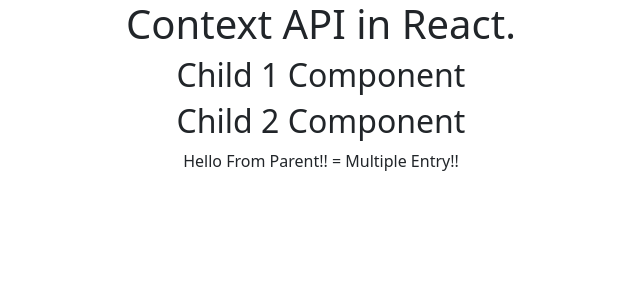
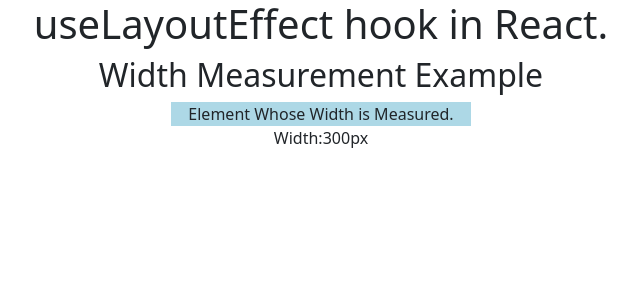
Before and after one commit to AKSHAY0128W/React, a React (Create React App) app: page / in a window 1280 px wide. Shown: the top 300 px of the page, without its empty margins (319-959 px from the left). Built offline with nearby package versions, Linux system fonts and the light colour scheme.

Commit message:
Learn useLayoutEffect hook in React.

```diff
--- a/src/App.jsx
+++ b/src/App.jsx
@@ -1,30 +1,30 @@
-import React, { useState, createContext } from 'react'
+import React, { useState, useRef, useLayoutEffect } from 'react'
 import './App.css'
-import Child1 from './Child1'
-
-// Create, Provider, Consumer
-
-const MyContext = createContext();
-const MyContextNew = createContext();
-
 
 function App() {
 
-  const sharedData = "Hello From Parent!!";
-  const newSharedData = "Multiple Entry!!";
+  const [width, setWidth] = useState(0)
 
+
+  const elementRef = useRef(null)
+
+  useLayoutEffect(() => {
+    if (elementRef.current) {
+      setWidth(elementRef.current.getBoundingClientRect().width)
+    }
+  }, [])
 
   return (
     <div className='App'>
-      <MyContext.Provider value={sharedData}>
-        <MyContextNew.Provider value={newSharedData}>
-          <h1>Context API in React.</h1>
-          <Child1 />
-        </MyContextNew.Provider>
-      </MyContext.Provider>
-    </div>
+
+      <h1>useLayoutEffect hook in React.</h1>
+      <div>
+        <h2>Width Measurement Example</h2>
+        <div ref={elementRef} style={{ width: "300px", background: "lightblue", margin: "auto", textAlign: "center" }}>Element Whose Width is Measured.</div>
+      </div>
+      <p>Width:{width}px</p>
+    </div >
   )
 }
 
 export default App
-export { MyContext, MyContextNew }
--- a/src/Child1.jsx
+++ /dev/null
@@ -1,16 +0,0 @@
-import React from 'react'
-import Child2 from './Child2'
-
-function Child1() {
-   return (
-      <>
-         <h2>Child 1 Component</h2>
-
-         {/* Example 1 */}
-
-         <Child2 />
-      </>
-   )
-}
-
-export default Child1
--- a/src/Child2.jsx
+++ /dev/null
@@ -1,35 +0,0 @@
-import React, { useContext } from 'react'
-import { MyContext, MyContextNew } from './App'
-
-
-function Child2() {
-
-   // const sharedData = useContext(MyContext);
-   // console.log(sharedData)
-
-   return (
-      <>
-         <h2>Child 2 Component</h2>
-
-         <MyContext.Consumer>
-            {
-               (sharedData) => {
-                  return (
-                     <MyContextNew.Consumer>
-                        {
-                           (newSharedData) => {
-                              return <p>{sharedData} = {newSharedData}</p>
-                           }
-                        }
-                     </MyContextNew.Consumer>
-                  )
-
-               }
-            }
-         </MyContext.Consumer >
-
-      </>
-   )
-}
-
-export default Child2
```
